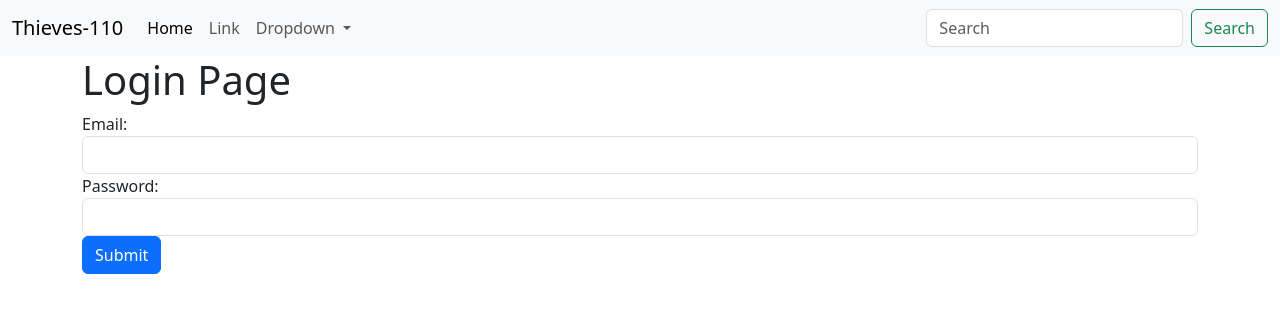
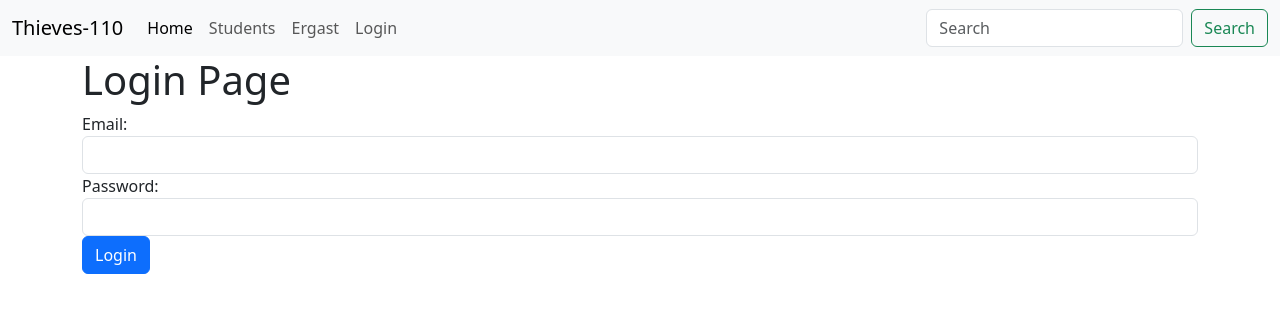
Before and after one commit to cjsachs/Thieves110-Flask, a Flask app: page /login in a window 1280 px wide. Shown: the top 313 px of the page. Run offline with Flask 2, Linux system fonts and the light colour scheme.

Commit message:
Before re-structure

```diff
--- a/app.py
+++ b/app.py
@@ -19,8 +19,8 @@ class Config():
     }
 
 class LoginForm(FlaskForm):
-    email = EmailField('Email', validators=[DataRequired()])
-    password = PasswordField('Password', validators=[DataRequired()])
+    email = EmailField('Email:', validators=[DataRequired()])
+    password = PasswordField('Password:', validators=[DataRequired()])
     submit_btn = SubmitField('Login')
 
 app = Flask(__name__)
@@ -39,9 +39,9 @@ def students():
 @app.route('/login', methods=['GET', 'POST'])
 def login():
     form = LoginForm()
-    if request.method == 'POST':
-        email = request.form.get('email').lower()
-        password = request.form.get('password')
+    if request.method == 'POST' and form.validate_on_submit():
+        email = form.email.data.lower()
+        password = form.password.data
         if email in app.config.get('REGISTERED_USERS') and password == app.config.get('REGISTERED_USERS').get(email).get('password'):
             return f"Login Successful! Welcome {app.config.get('REGISTERED_USERS').get(email).get('name')}"
         else:
--- /dev/null
+++ b/static/css/students.css
@@ -0,0 +1,3 @@
+li {
+    color: royalblue;
+}
--- /dev/null
+++ b/static/css/styles.css
@@ -0,0 +1,3 @@
+.ergast {
+    color: crimson;
+}
--- a/templates/base.html
+++ b/templates/base.html
@@ -5,33 +5,32 @@
     <meta http-equiv="X-UA-Compatible" content="IE=edge">
     <meta name="viewport" content="width=device-width, initial-scale=1.0">
     <link href="https://cdn.jsdelivr.net/npm/bootstrap@5.3.0-alpha1/dist/css/bootstrap.min.css" rel="stylesheet" integrity="sha384-GLhlTQ8iRABdZLl6O3oVMWSktQOp6b7In1Zl3/Jr59b6EGGoI1aFkw7cmDA6j6gD" crossorigin="anonymous">
-    <title>Binstagram - {% block title %}{% endblock %}</title>
+    <link rel="stylesheet" href="{{url_for('static', filename='css/styles.css')}}">
+    {% block css %}
+
+    {% endblock %}
+    <title>Flask App - {% block title %}{% endblock %}</title>
 </head>
 <body>
     <nav class="navbar navbar-expand-lg bg-body-tertiary">
     <div class="container-fluid">
-        <a class="navbar-brand" href="#">Thieves-110</a>
+        <a class="navbar-brand" href="/">Thieves-110</a>
         <button class="navbar-toggler" type="button" data-bs-toggle="collapse" data-bs-target="#navbarSupportedContent" aria-controls="navbarSupportedContent" aria-expanded="false" aria-label="Toggle navigation">
         <span class="navbar-toggler-icon"></span>
         </button>
         <div class="collapse navbar-collapse" id="navbarSupportedContent">
         <ul class="navbar-nav me-auto mb-2 mb-lg-0">
             <li class="nav-item">
-            <a class="nav-link active" aria-current="page" href="#">Home</a>
+                <a class="nav-link active" aria-current="page" href="{{url_for('home')}}">Home</a>
             </li>
             <li class="nav-item">
-            <a class="nav-link" href="#">Link</a>
+                <a class="nav-link" href="{{url_for('students')}}">Students</a>
             </li>
-            <li class="nav-item dropdown">
-            <a class="nav-link dropdown-toggle" href="#" role="button" data-bs-toggle="dropdown" aria-expanded="false">
-                Dropdown
-            </a>
-            <ul class="dropdown-menu">
-                <li><a class="dropdown-item" href="#">Action</a></li>
-                <li><a class="dropdown-item" href="#">Another action</a></li>
-                <li><hr class="dropdown-divider"></li>
-                <li><a class="dropdown-item" href="#">Something else here</a></li>
-            </ul>
+            <li class="nav-item">
+                <a class="nav-link" href="{{url_for('ergast')}}">Ergast</a>
+            </li>
+            <li class="nav-item">
+                <a class="nav-link" href="{{url_for('login')}}">Login</a>
             </li>
         </ul>
         <form class="d-flex" role="search">
--- a/templates/ergast.html
+++ b/templates/ergast.html
@@ -5,8 +5,8 @@ Ergast
 {% endblock %}
 
 {% block content %}
-<h1>Ergast Form</h1>
-<form action="/ergast" method="POST">
+<h1 class="ergast">Ergast Form</h1>
+<form action="{{url_for('ergast')}}" method="POST">
     <div class="form-group">
       <label for="year">Year</label>
       <input type="number" name="year" class="form-control" id="year">
--- a/templates/login.html
+++ b/templates/login.html
@@ -6,16 +6,17 @@ Login
 
 {% block content %}
 <h1>Login Page</h1>
-<form action="/login" method="POST">
+<form action="{{url_for('login')}}" method="POST">
+    {{form.hidden_tag()}}
     <div class="form-group">
-      <label for="email">Email: </label>
-      <input type="email" name="email" class="form-control" id="email">
+      {{form.email.label()}}
+      {{form.email(class='form-control')}}
     </div>
     <div class="form-group">
       <label for="password">Password:</label>
-      <input type="password" name="password" class="form-control" id="password">
+      {{form.password(class='form-control')}}
     </div>
-    <button type="submit" class="btn btn-primary">Submit</button>
+    {{form.submit_btn(class='btn btn-primary')}}
     <div style="color:red">
       <small>{{error}}</small>
     </div>
--- a/templates/students.html
+++ b/templates/students.html
@@ -1,4 +1,8 @@
 {% extends 'base.html' %}
+
+{% block css %}
+<link rel="stylesheet" href="{{url_for('static', filename='css/students.css')}}">
+{% endblock %}
 
 {% block title %}
 Students
```
